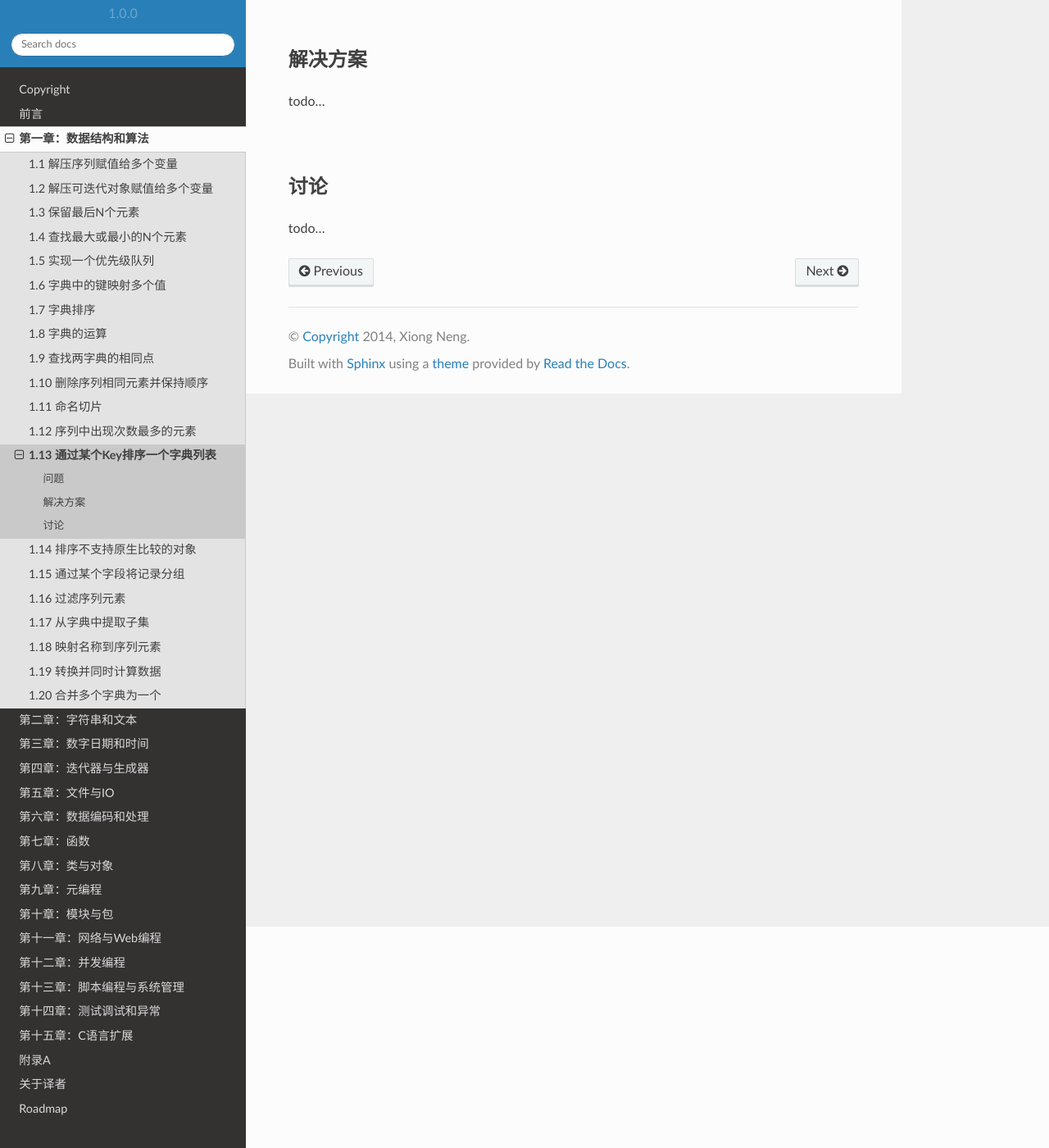
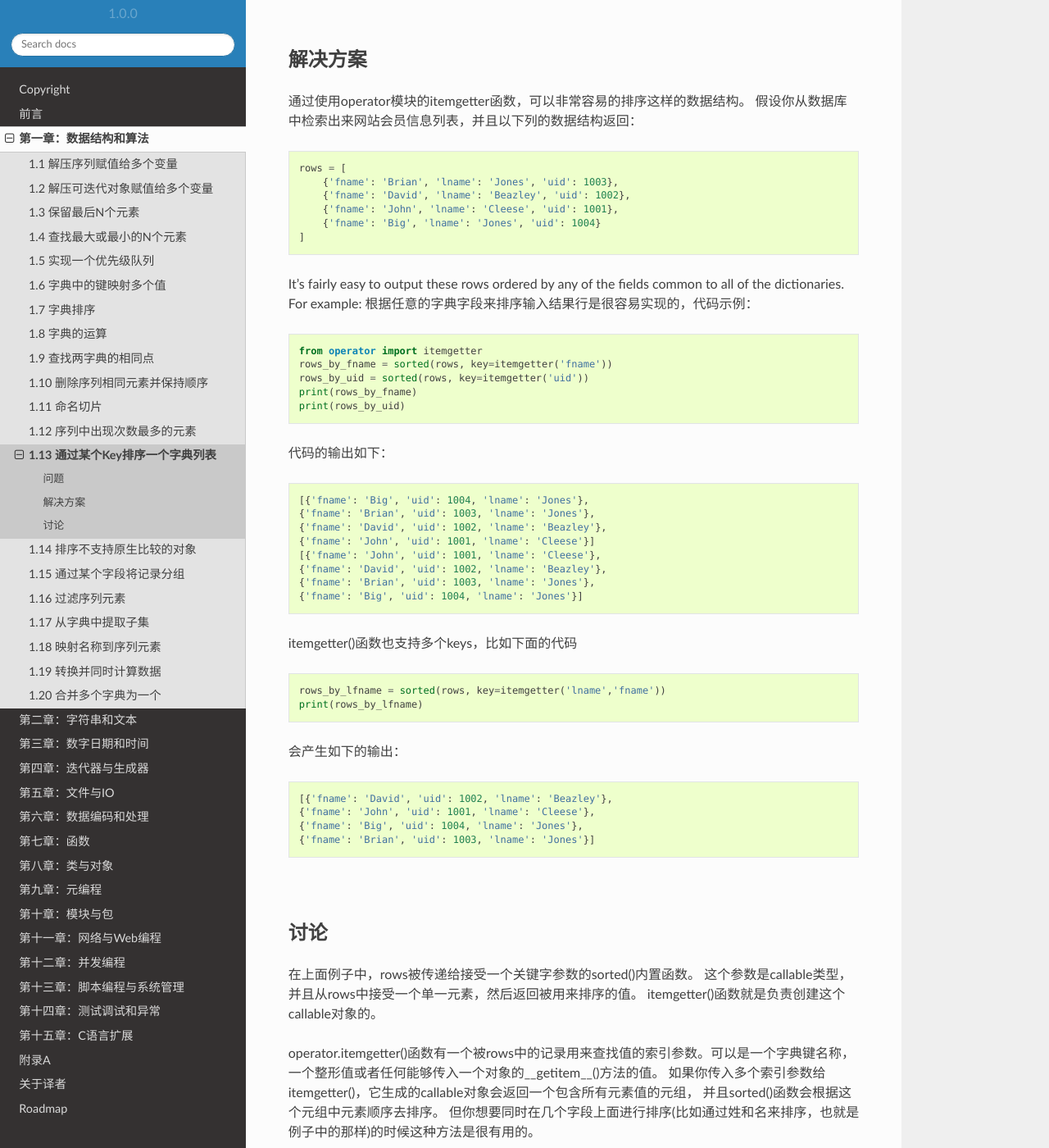
Before and after one commit to yidao620c/python3-cookbook, a Sphinx documentation site: the page built from source/c01/p13_sort_list_of_dicts_by_key.rst, in a window 1280 px wide and 1400 px high, scrolled down 270 px. Shown: the whole window at 82% size. Built offline with Sphinx 7.4.7 and the Read the Docs theme 2.0.0, drawn with Linux system fonts in a browser that asks for light colours; some of the changed text lies outside the part shown.

Commit message:
1.13小节完成

```diff
--- a/source/c01/p13_sort_list_of_dicts_by_key.rst
+++ b/source/c01/p13_sort_list_of_dicts_by_key.rst
@@ -5,18 +5,96 @@
 ----------
 问题
 ----------
-todo...
+你有一个字典列表，你想根据某个或某几个字典字段来排序这个列表。
 
 |
 
 ----------
 解决方案
 ----------
-todo...
+通过使用operator模块的itemgetter函数，可以非常容易的排序这样的数据结构。
+假设你从数据库中检索出来网站会员信息列表，并且以下列的数据结构返回：
+
+.. code-block:: python
+
+    rows = [
+        {'fname': 'Brian', 'lname': 'Jones', 'uid': 1003},
+        {'fname': 'David', 'lname': 'Beazley', 'uid': 1002},
+        {'fname': 'John', 'lname': 'Cleese', 'uid': 1001},
+        {'fname': 'Big', 'lname': 'Jones', 'uid': 1004}
+    ]
+
+It’s fairly easy to output these rows ordered by any of the fields common to all of the
+dictionaries. For example:
+根据任意的字典字段来排序输入结果行是很容易实现的，代码示例：
+
+.. code-block:: python
+
+    from operator import itemgetter
+    rows_by_fname = sorted(rows, key=itemgetter('fname'))
+    rows_by_uid = sorted(rows, key=itemgetter('uid'))
+    print(rows_by_fname)
+    print(rows_by_uid)
+
+代码的输出如下：
+
+.. code-block:: python
+
+    [{'fname': 'Big', 'uid': 1004, 'lname': 'Jones'},
+    {'fname': 'Brian', 'uid': 1003, 'lname': 'Jones'},
+    {'fname': 'David', 'uid': 1002, 'lname': 'Beazley'},
+    {'fname': 'John', 'uid': 1001, 'lname': 'Cleese'}]
+    [{'fname': 'John', 'uid': 1001, 'lname': 'Cleese'},
+    {'fname': 'David', 'uid': 1002, 'lname': 'Beazley'},
+    {'fname': 'Brian', 'uid': 1003, 'lname': 'Jones'},
+    {'fname': 'Big', 'uid': 1004, 'lname': 'Jones'}]
+
+itemgetter()函数也支持多个keys，比如下面的代码
+
+.. code-block:: python
+
+    rows_by_lfname = sorted(rows, key=itemgetter('lname','fname'))
+    print(rows_by_lfname)
+
+会产生如下的输出：
+
+.. code-block:: python
+
+    [{'fname': 'David', 'uid': 1002, 'lname': 'Beazley'},
+    {'fname': 'John', 'uid': 1001, 'lname': 'Cleese'},
+    {'fname': 'Big', 'uid': 1004, 'lname': 'Jones'},
+    {'fname': 'Brian', 'uid': 1003, 'lname': 'Jones'}]
 
 |
 
 ----------
 讨论
 ----------
-todo...
+在上面例子中，rows被传递给接受一个关键字参数的sorted()内置函数。
+这个参数是callable类型，并且从rows中接受一个单一元素，然后返回被用来排序的值。
+itemgetter()函数就是负责创建这个callable对象的。
+
+operator.itemgetter()函数有一个被rows中的记录用来查找值的索引参数。可以是一个字典键名称，
+一个整形值或者任何能够传入一个对象的__getitem__()方法的值。
+如果你传入多个索引参数给itemgetter()，它生成的callable对象会返回一个包含所有元素值的元组，
+并且sorted()函数会根据这个元组中元素顺序去排序。
+但你想要同时在几个字段上面进行排序(比如通过姓和名来排序，也就是例子中的那样)的时候这种方法是很有用的。
+
+itemgetter()有时候也可以用lambda表达式代替，比如：
+
+.. code-block:: python
+
+    rows_by_fname = sorted(rows, key=lambda r: r['fname'])
+    rows_by_lfname = sorted(rows, key=lambda r: (r['lname'],r['fname']))
+
+这种方案也不错。但是，使用itemgetter()方式会运行的稍微快点。因此，如果你对性能要求比较高的话就使用itemgetter()方式。
+
+最后，不要忘了这节中展示的技术也同样适用于min()和max()等函数。比如：
+
+.. code-block:: python
+
+    >>> min(rows, key=itemgetter('uid'))
+    {'fname': 'John', 'lname': 'Cleese', 'uid': 1001}
+    >>> max(rows, key=itemgetter('uid'))
+    {'fname': 'Big', 'lname': 'Jones', 'uid': 1004}
+    >>>
```
Also changed, not shown: 1 other file.
